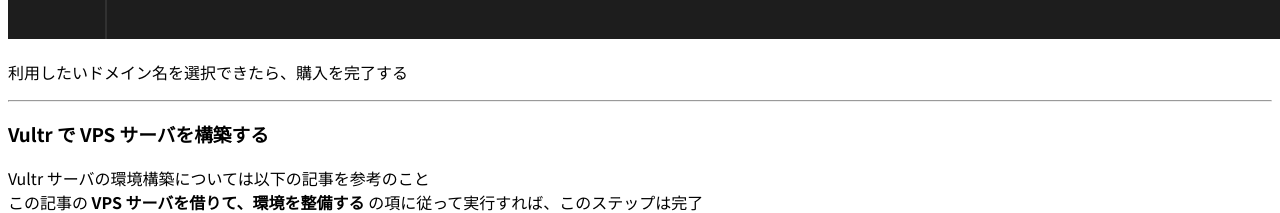
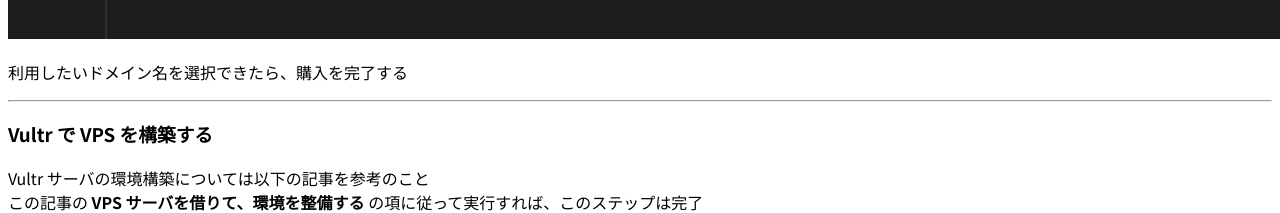
Before and after one commit to unishigure/tiken, a Next.js app: page /others/build-misskey-in-vultr in a window 1280 px wide. Shown: the part 3080-3293 px from the top of the page. Built offline with nearby package versions, Linux system fonts and the light colour scheme.

Commit message:
Fix build-misskey-in-vultr

```diff
--- a/pages/others/build-misskey-in-vultr.mdx
+++ b/pages/others/build-misskey-in-vultr.mdx
@@ -56,7 +56,7 @@ Cloudflare で好みのドメインを購入する
 
 ---
 
-### Vultr で VPS サーバを構築する
+### Vultr で VPS を構築する
 
 Vultr サーバの環境構築については以下の記事を参考のこと<br/>
 この記事の **VPS サーバを借りて、環境を整備する** の項に従って実行すれば、このステップは完了<br/>
```
